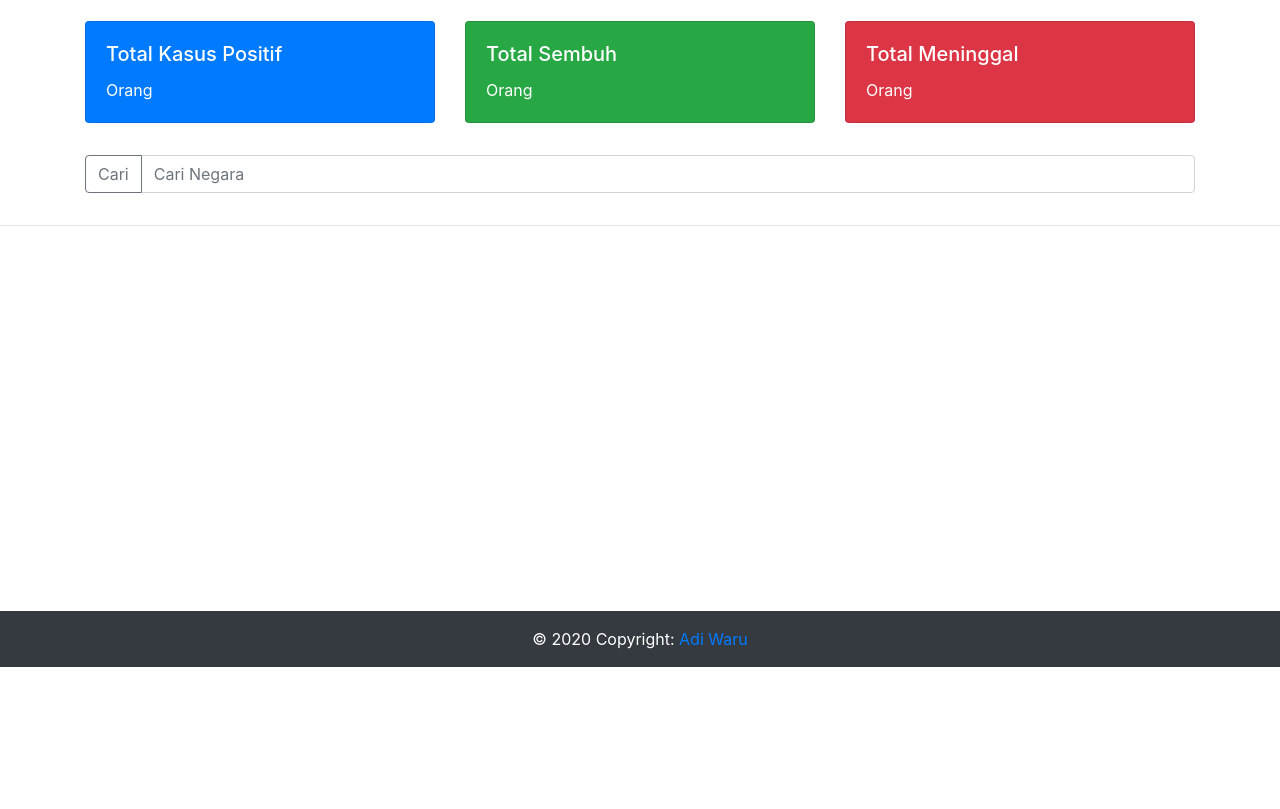
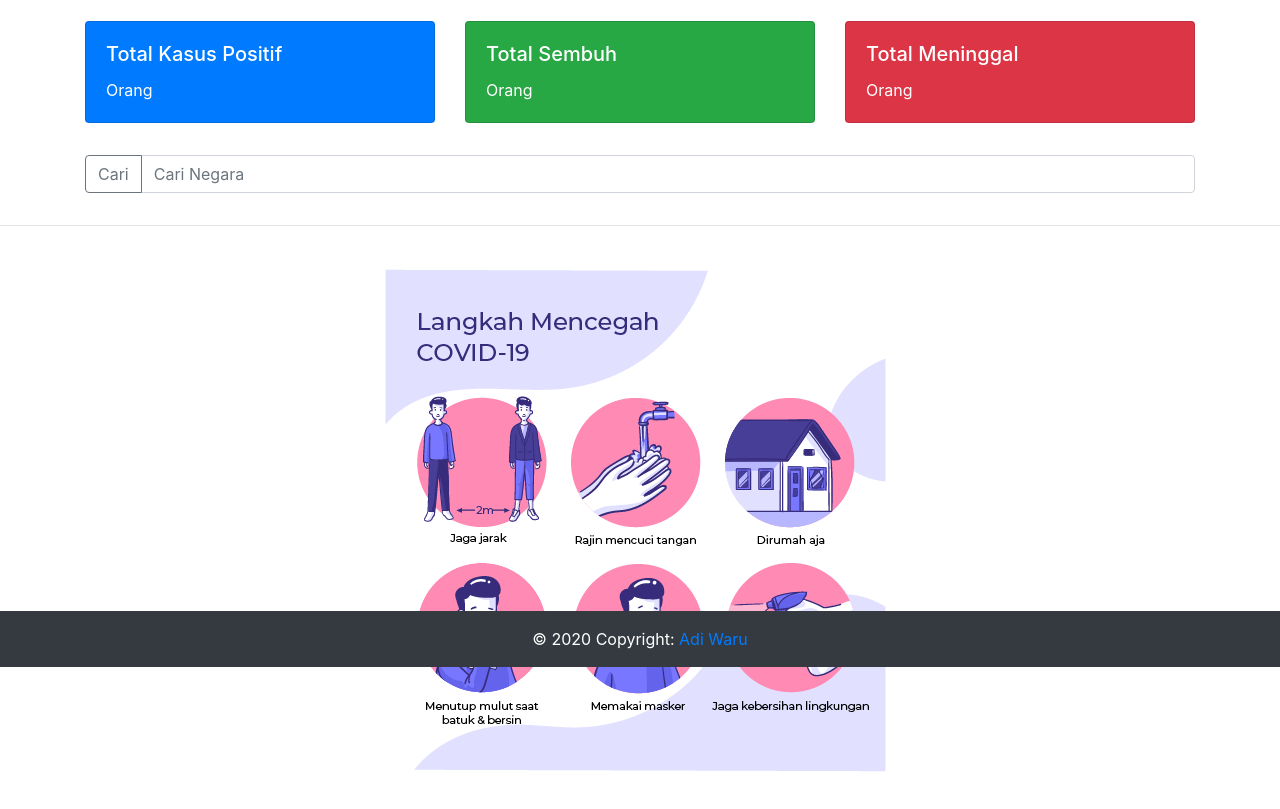
Before and after one commit to adiwaru/cowona, a website built with webpack: page src/index.html in a window 1280 px wide. Shown: the part 133-942 px from the top of the page. Before the commit the page ends 800 px from the top, so only its background shows below. Built offline with nearby package versions, Linux system fonts and the light colour scheme; no server answers.

Commit message:
Add files via upload

```diff
--- a/src/index.html
+++ b/src/index.html
@@ -22,10 +22,11 @@
      </div>
     </div>
     <hr>
-<div class="container">
+    <div class="container">
      <div class="row" id="tampil-negara"></div>
      <div class="row" id="list-negara"></div>
-</div>
+     <img src="./img/covid-prevent.png" class="img-fluid d-block mx-auto" alt="Responsive image">
+    </div>
 </body>
 <web-footer></web-footer>
 </html>
```
